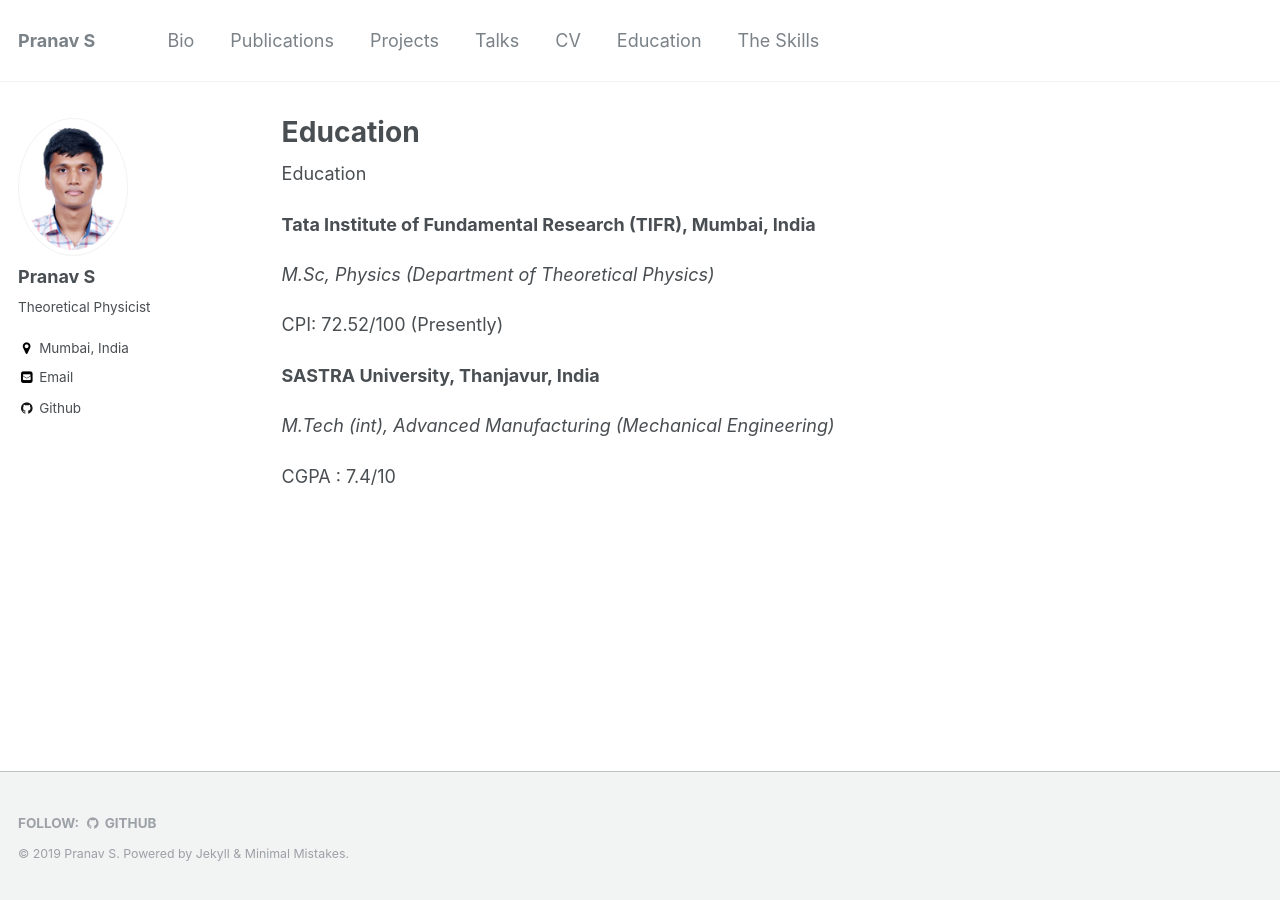
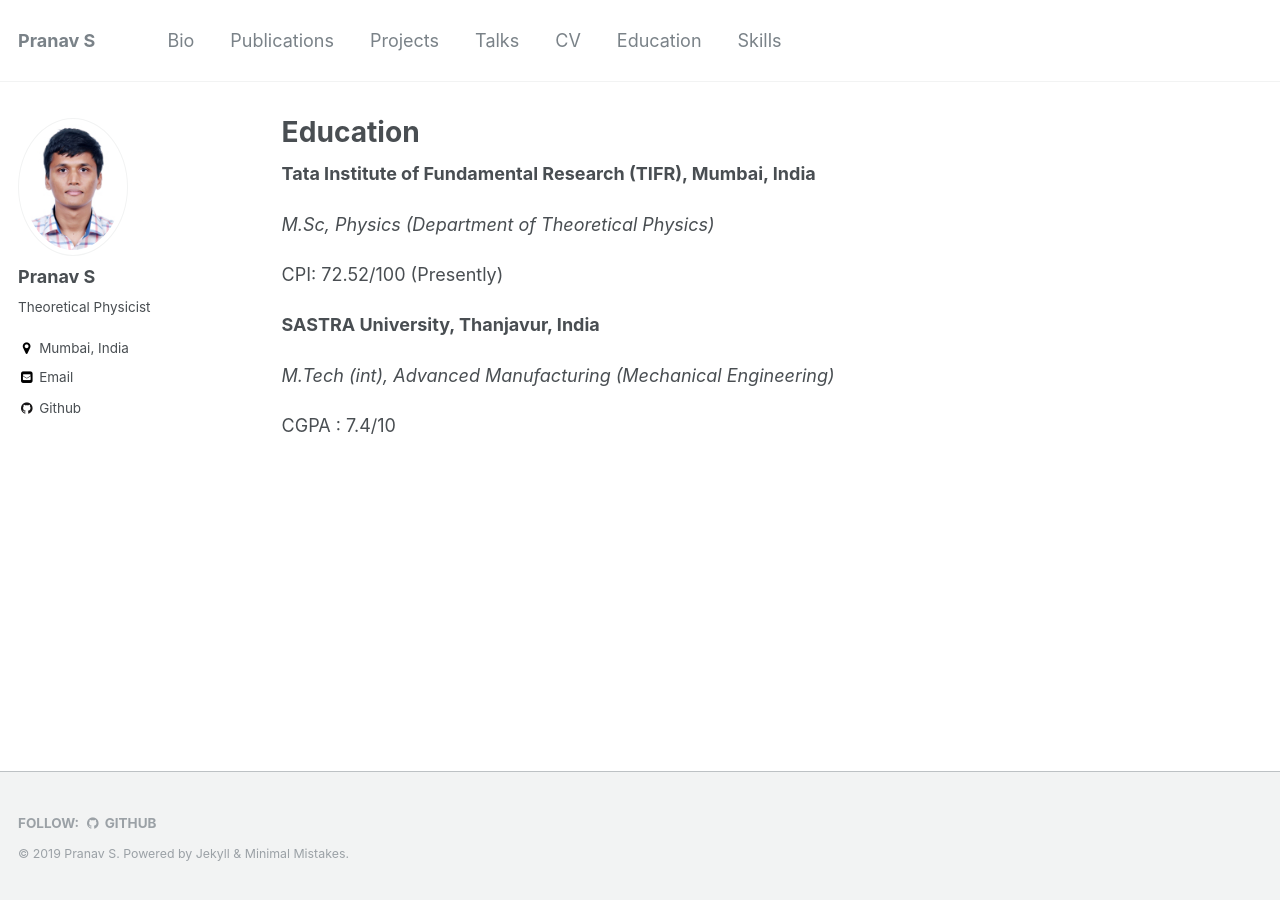
Before and after one commit to psampathkumar/psampathkumar.github.io, a Jekyll site: the page built from _pages/education.md, in a window 1280 px wide. Built offline with Jekyll 4.4.1, drawn with Linux system fonts in a browser that asks for light colours.

Commit message:
Some typo changes

```diff
--- a/_data/navigation.yml
+++ b/_data/navigation.yml
@@ -18,5 +18,5 @@
   - title: "Education"
     url: https://pranavtifr.github.io/education.html
 
-  - title: "The Skills"
+  - title: "Skills"
     url: https://pranavtifr.github.io/lab.html
--- a/_pages/education.md
+++ b/_pages/education.md
@@ -5,8 +5,6 @@
 sitemap: true
 permalink: /education.html
 ---
-
-Education
 
 **Tata Institute of Fundamental Research (TIFR), Mumbai, India**
 
```
Also changed, not shown: _pages/projects.md (+1 -1 lines), index.md (+1 -3 lines).
